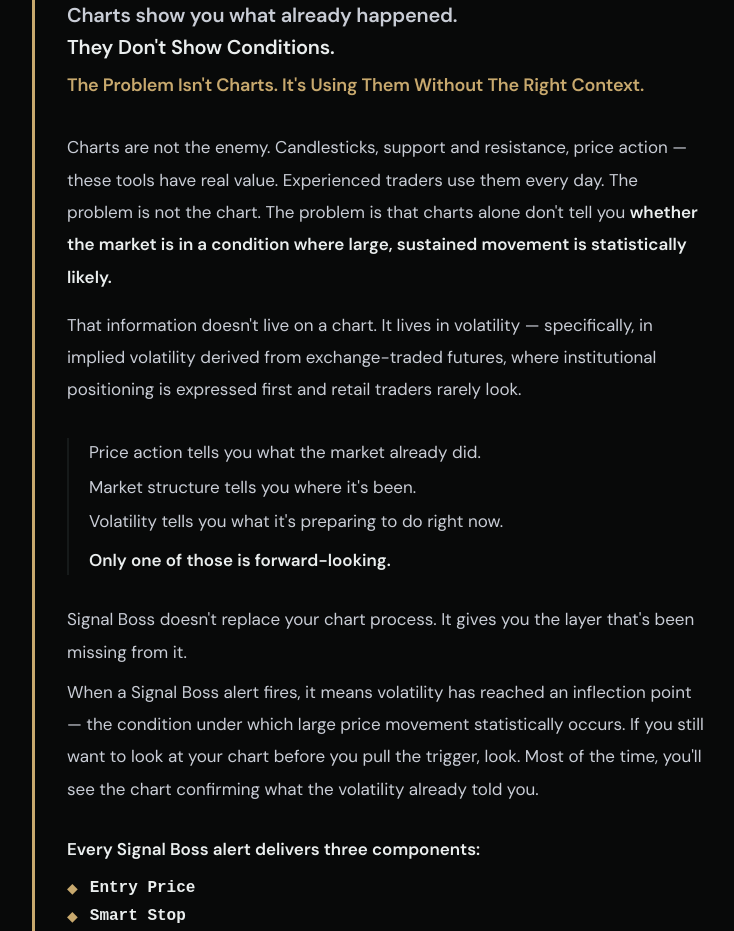
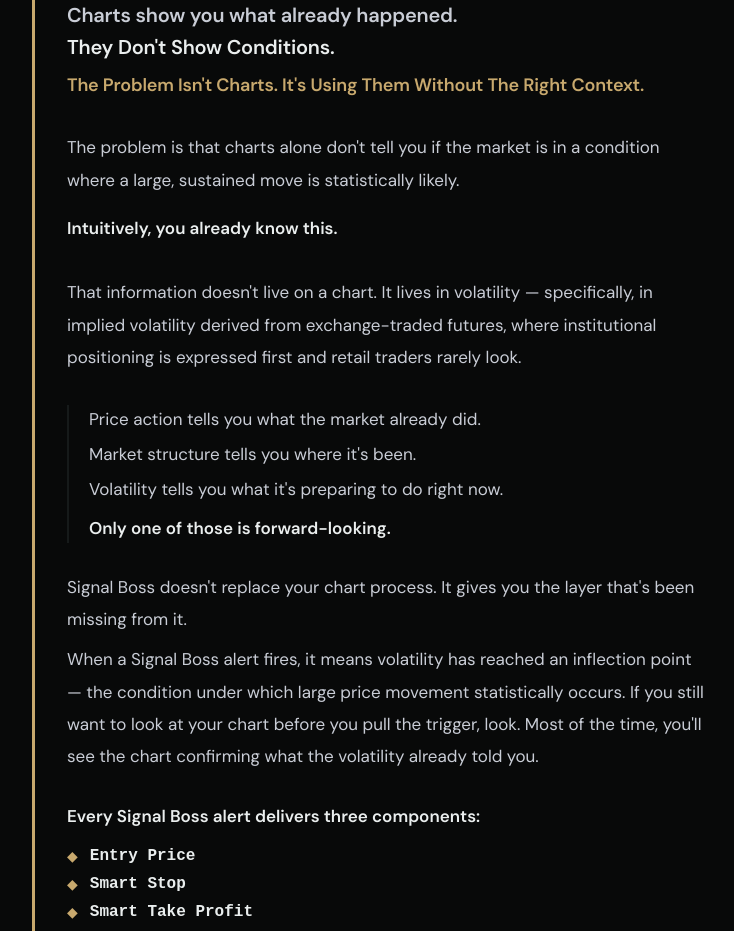
Before and after one commit to valueisrelative-dotcom/signalboss, a React (Vite) app: page / in a window 1280 px wide. Shown: the part 3300-4231 px from the top of the page, without its empty margins (272-1006 px from the left). Built offline with nearby package versions, Linux system fonts and the light colour scheme.

Commit message:
Update App.jsx

```diff
--- a/src/App.jsx
+++ b/src/App.jsx
@@ -1181,7 +1181,10 @@
 
           {/* The reframe */}
           <p style={{ fontSize:17, color:"#c9cdd6", lineHeight:1.9, marginBottom:16 }}>
-            Charts are not the enemy. Candlesticks, support and resistance, price action — these tools have real value. Experienced traders use them every day. The problem is not the chart. The problem is that charts alone don't tell you <span style={{ color:C.text, fontWeight:600 }}>whether the market is in a condition where large, sustained movement is statistically likely.</span>
+            The problem is that charts alone don't tell you if the market is in a condition where a large, sustained move is statistically likely.
+          </p>
+          <p style={{ fontSize:17, color:C.text, fontWeight:600, lineHeight:1.9, marginBottom:32 }}>
+            Intuitively, you already know this.
           </p>
           <p style={{ fontSize:17, color:"#c9cdd6", lineHeight:1.9, marginBottom:32 }}>
             That information doesn't live on a chart. It lives in volatility — specifically, in implied volatility derived from exchange-traded futures, where institutional positioning is expressed first and retail traders rarely look.
```
